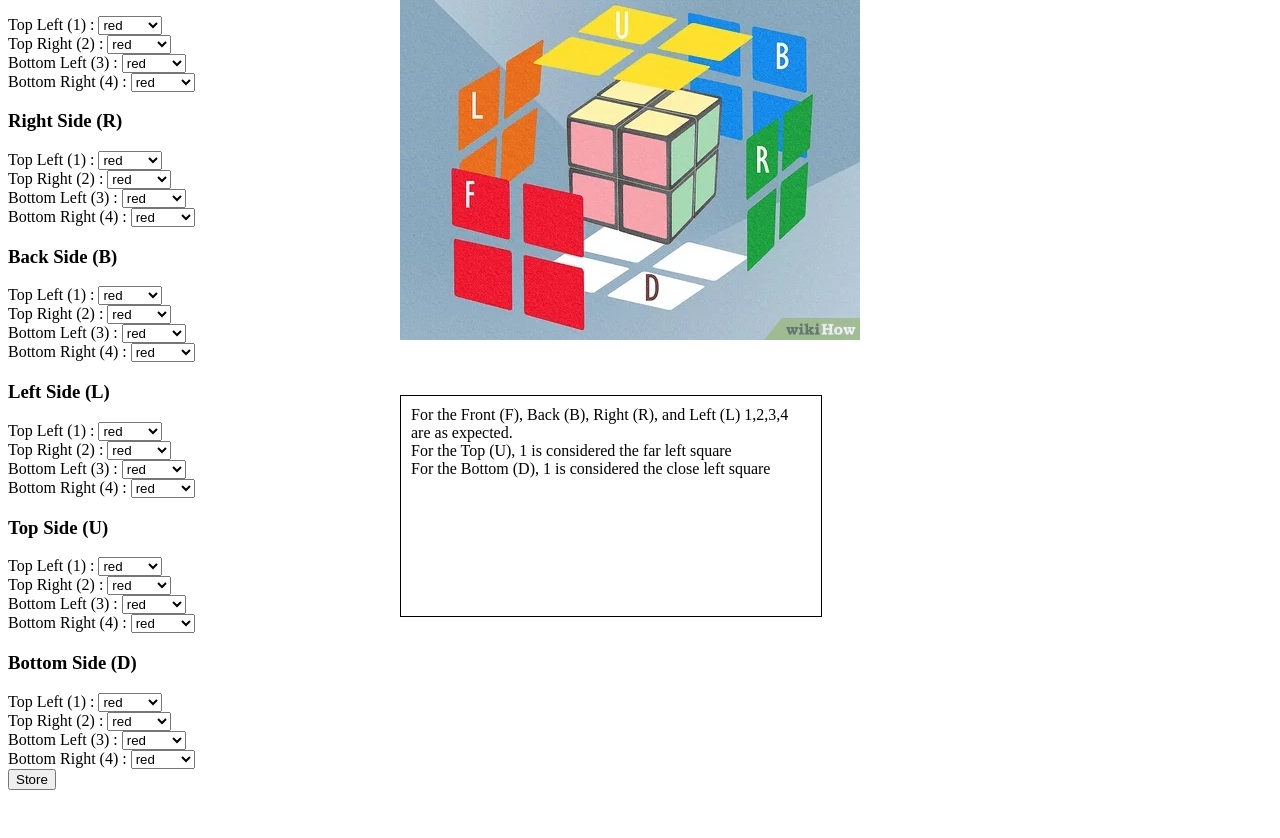
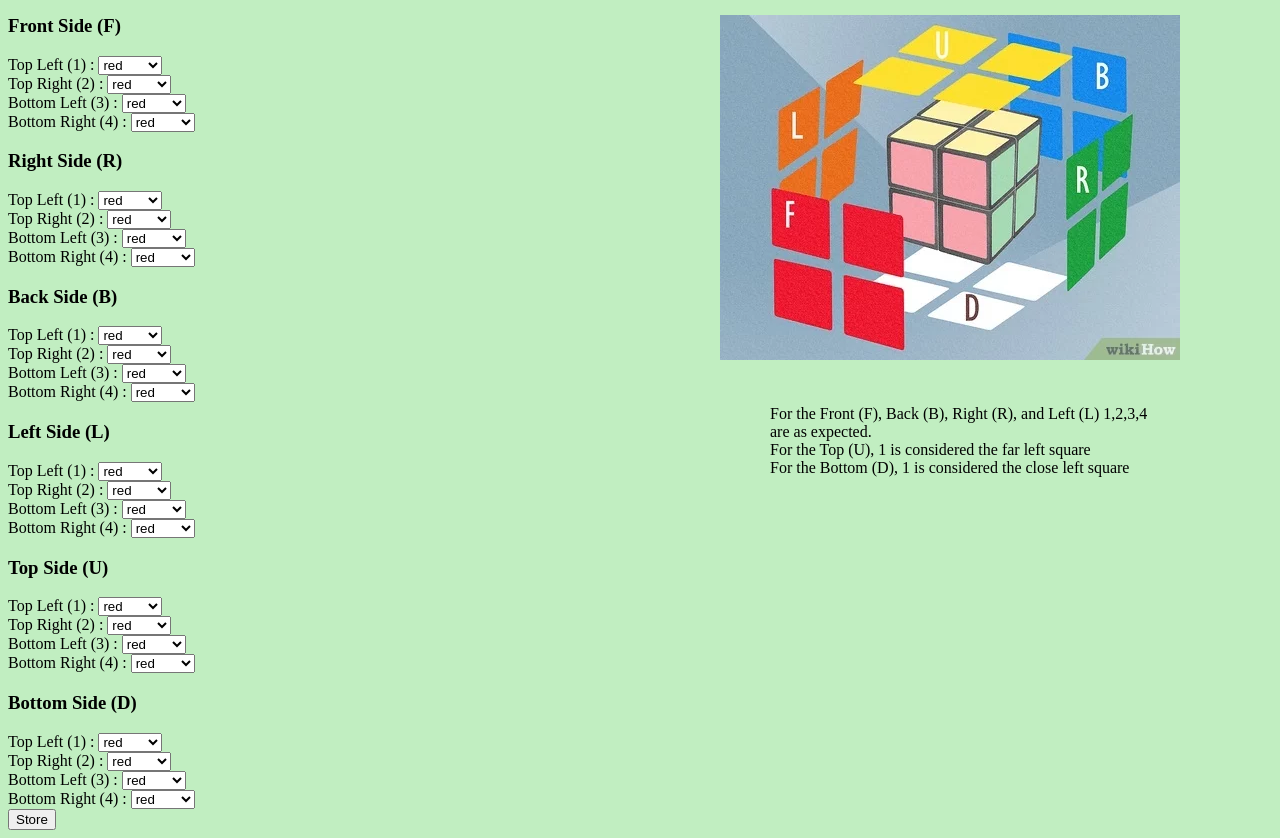
Before and after one commit to Jaspvr/Rubiks-Solver, a plain HTML site: page index.html in a window 1280 px wide. Shown: the part 105-943 px from the top of the page. Before the commit the page ends 903 px from the top, so only its background shows below. Drawn offline with Linux system fonts and the light colour scheme.

Commit message:
Update index.html

```diff
--- a/index.html
+++ b/index.html
@@ -1,29 +1,32 @@
 <!DOCTYPE html>
 <html>
 <head>
-  <title>User Input Example</title>
+  <title>Rubik's Cube Solver</title>
   <head>
     <h1>Enter the colours below as per the diagram</h1>
   </head>
     <script src="script.js"></script>
 </head>
 <head>
+  <link rel="stylesheet" href="styles.css">
+</head>
+<head>
     <style>
     #myImage {
       position: absolute;
-      top: 100px;
-      left: 400px;
+      top: 120px;
+      right: 100px;
     }
   </style>
   <style>
     .predefined-box {
       width: 400px;
-      height: 200px;
-      border: 1px solid black;
+      height: 100px;
+      /*border: 1px solid black;*/
       padding: 10px;
       position: absolute;
       top: 500px;
-      left: 400px;
+      right: 100px;
     }
   </style>
 
```
